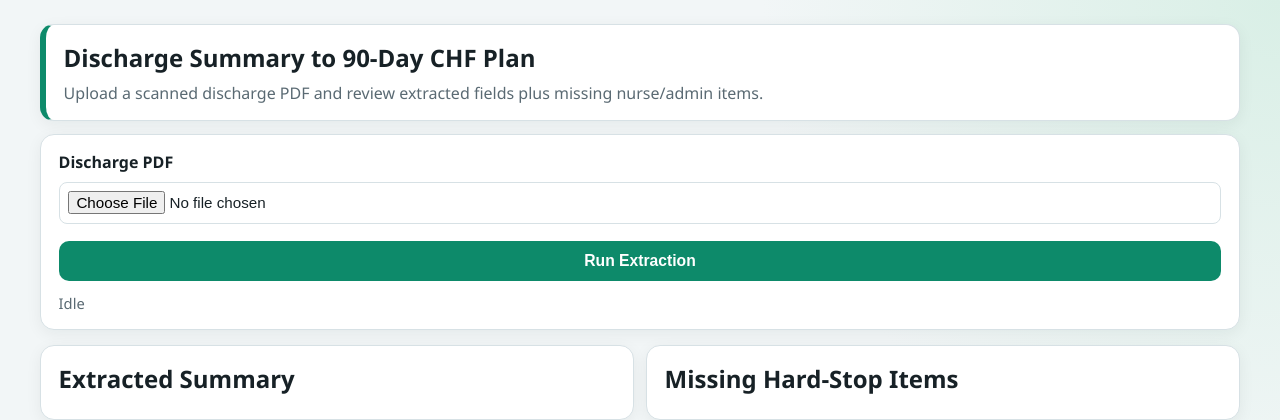
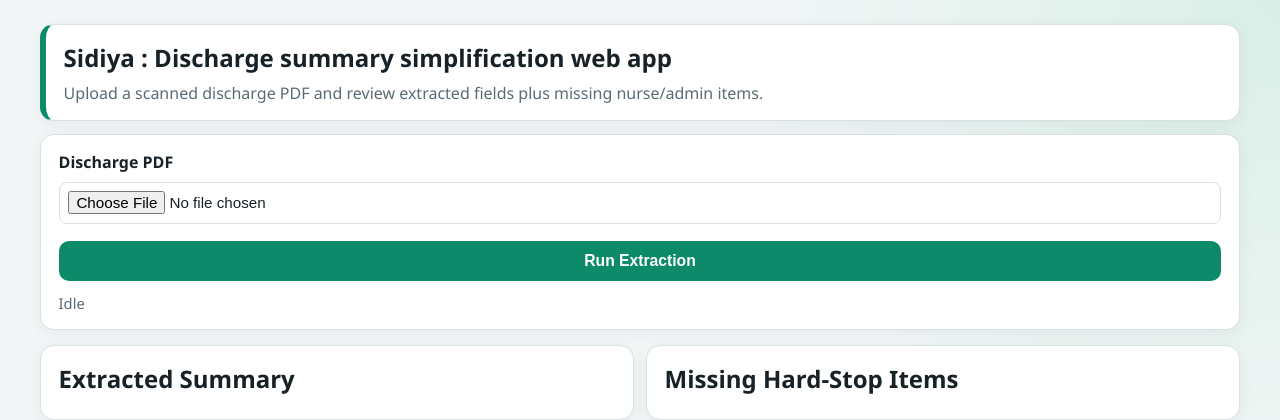
Before and after one commit to BiocliqAI/sidiya, a FastAPI app: page / in a window 1280 px wide. Shown: the top 420 px of the page. Run offline with FastAPI, Linux system fonts and the light colour scheme.

Commit message:
Update landing page title to Sidiya branding

```diff
--- a/templates/index.html
+++ b/templates/index.html
@@ -3,13 +3,13 @@
 <head>
   <meta charset="UTF-8" />
   <meta name="viewport" content="width=device-width, initial-scale=1.0" />
-  <title>Oyster CHF Extractor</title>
+  <title>Sidiya : Discharge summary simplification web app</title>
   <link rel="stylesheet" href="/static/app.css" />
 </head>
 <body>
   <main class="container">
     <section class="panel hero">
-      <h1>Discharge Summary to 90-Day CHF Plan</h1>
+      <h1>Sidiya : Discharge summary simplification web app</h1>
       <p>Upload a scanned discharge PDF and review extracted fields plus missing nurse/admin items.</p>
     </section>
 
```
